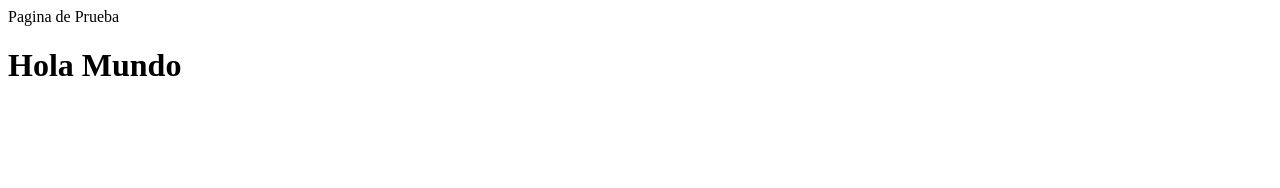
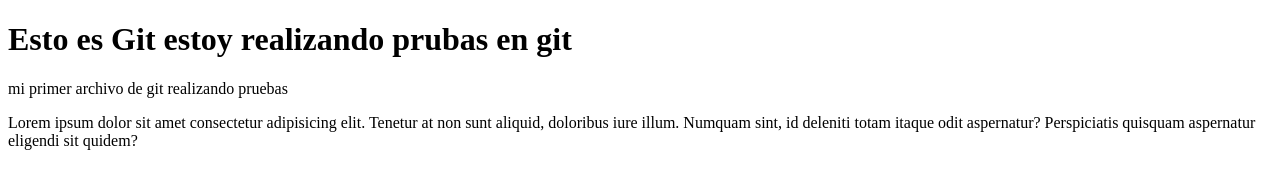
Before and after one commit to innovationtech1/Practica1, a plain HTML site: page index.html in a window 1280 px wide. Drawn offline with Linux system fonts and the light colour scheme.

Commit message:
Add files via upload

```diff
--- /dev/null
+++ b/app.js
@@ -0,0 +1 @@
+Console.log('hola mundo');
--- a/index.html
+++ b/index.html
@@ -1,9 +1,17 @@
-<html>
- <head>
-  <tittle>Pagina de Prueba </tittle>
- </head>
- <body>
-  <h1>Hola Mundo</h1>
- </body>
+<!DOCTYPE html>
+<html lang="en">
+<head>
+    <meta charset="UTF-8">
+    <meta name="viewport" content="width=device-width, initial-scale=1.0">
+    <meta http-equiv="X-UA-Compatible" content="ie=edge">
+    <title>Pruebas GIT</title>
+</head>
+<body>
 
+
+    <h1>Esto es Git estoy realizando prubas en git</h1>
+
+    <p>mi primer archivo de git  realizando  pruebas</p>
+    <p>Lorem ipsum dolor sit amet consectetur adipisicing elit. Tenetur at non sunt aliquid, doloribus iure illum. Numquam sint, id deleniti totam itaque odit aspernatur? Perspiciatis quisquam aspernatur eligendi sit quidem?</p>
+</body>
 </html>
```
Also changed, not shown: 1 other file.
